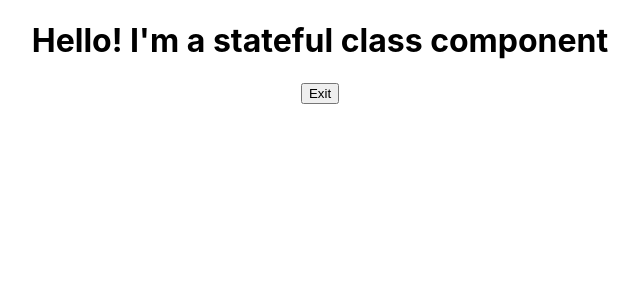
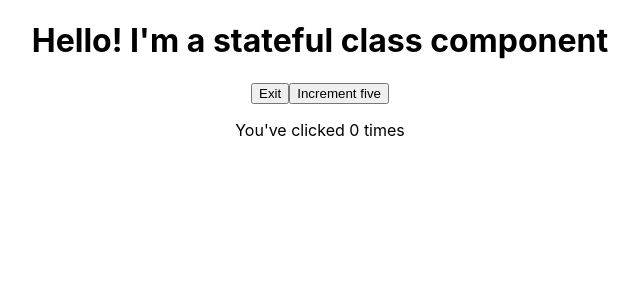
Before and after one commit to EbbaGronvall/reacts-codealong, a React (Create React App) app in the folder my-app/: page / in a window 1280 px wide. Shown: the top 300 px of the page, without its empty margins (320-960 px from the left). Built offline with nearby package versions, Linux system fonts and the light colour scheme.

Commit message:
Added an increment button to count clicks

```diff
--- a/my-app/src/components/StatefulGreetingWithCallback.js
+++ b/my-app/src/components/StatefulGreetingWithCallback.js
@@ -7,13 +7,26 @@
         this.state = {
             introduction: "Hello!",
             buttonText: "Exit",
+            count: 0,
         };
     }
-
+    increment() {
+        this.setState({
+            count: this.state.count + 1
+        })
+        console.log(this.state.count)
+    }
+    incrementFive() {
+        this.increment()
+        this.increment()
+        this.increment()
+        this.increment()
+        this.increment()
+    }
     handleClick() {
         this.setState({
-            introduction: "Goodbye!",
-            buttonText: "Enter"
+            introduction: this.state.introduction === "Hello!" ? "Goodbye!" : "Hello!",
+            buttonText: this.state.buttonText === "Exit" ? "Enter" : "Exit",
         }, () =>{
             console.log("new state", this.state.introduction)
             console.log("new state", this.state.buttonText)
@@ -24,7 +37,10 @@
         return (
         <div>
             <h1>{this.state.introduction} {this.props.greeting}</h1>
+
             <button onClick={() => this.handleClick()}>{this.state.buttonText}</button>
+            <button onClick={() => this.incrementFive()}>Increment five</button>
+            <p>You've clicked {this.state.count} times</p>
         </div>
     )
 }
```
